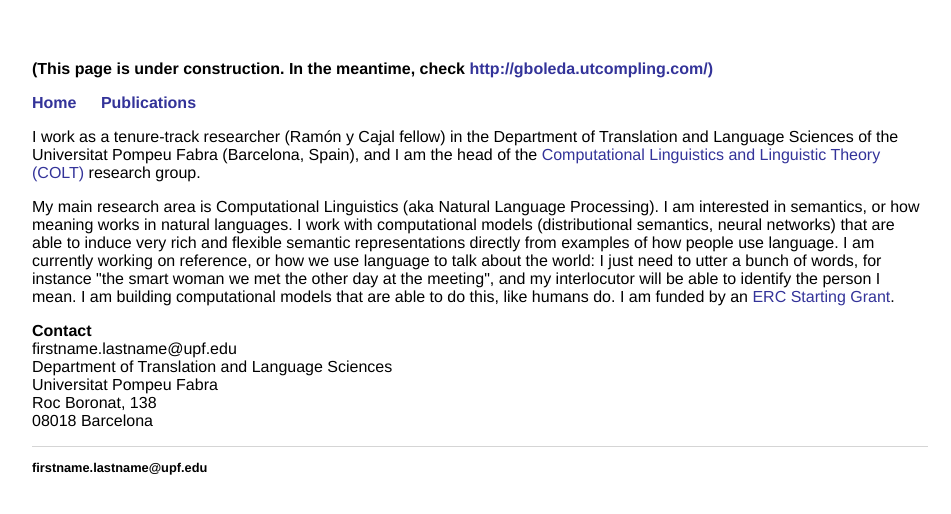
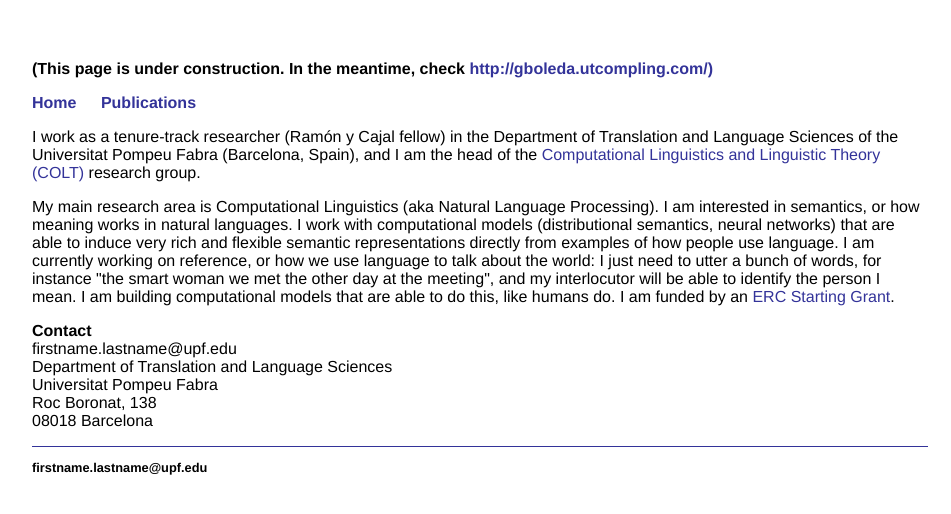
Before and after one commit to gboleda/gboleda.github.io, a Jekyll site: the page built from index.html, in a window 1280 px wide. Shown: the top 514 px of the page, without its empty margins (160-1111 px from the left). Built offline with Jekyll 4.4.1, drawn with Linux system fonts in a browser that asks for light colours.

Commit message:
Update main.css

```diff
--- a/css/main.css
+++ b/css/main.css
@@ -27,7 +27,7 @@ p {
     font-family:'Helvetica', 'Arial', 'Sans-Serif';
 }
 footer {
-    border-top: 1px solid #d5d5d5;
+    border-top: 1px solid #339;
     font-size: .8em;
 }
 
```
